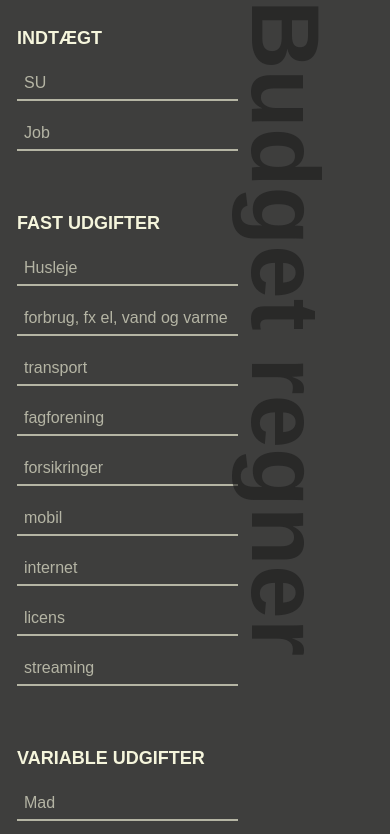
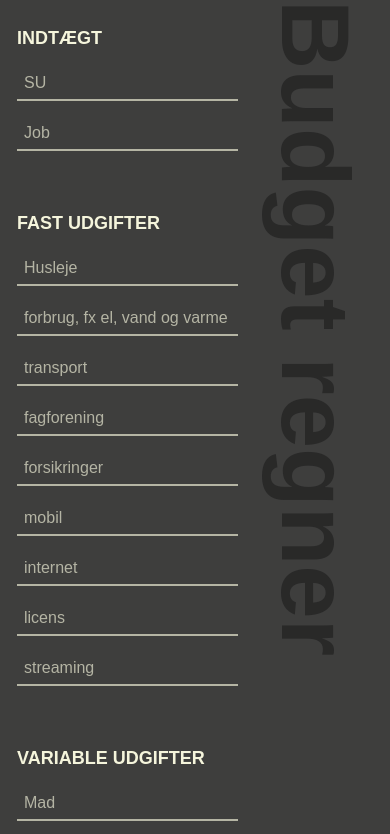
Before and after one commit to Welander1994/Budget, a plain HTML site: page index.html in a window 390 px wide. Shown: the top 834 px of the page. Drawn offline with Linux system fonts and the light colour scheme.

Commit message:
Update style.css

```diff
--- a/style.css
+++ b/style.css
@@ -91,7 +91,7 @@ button:focus {
   }
 
   h1 {
-    left: 230px;
+    left: 260px;
     font-size: 6rem;
   }
 
```
